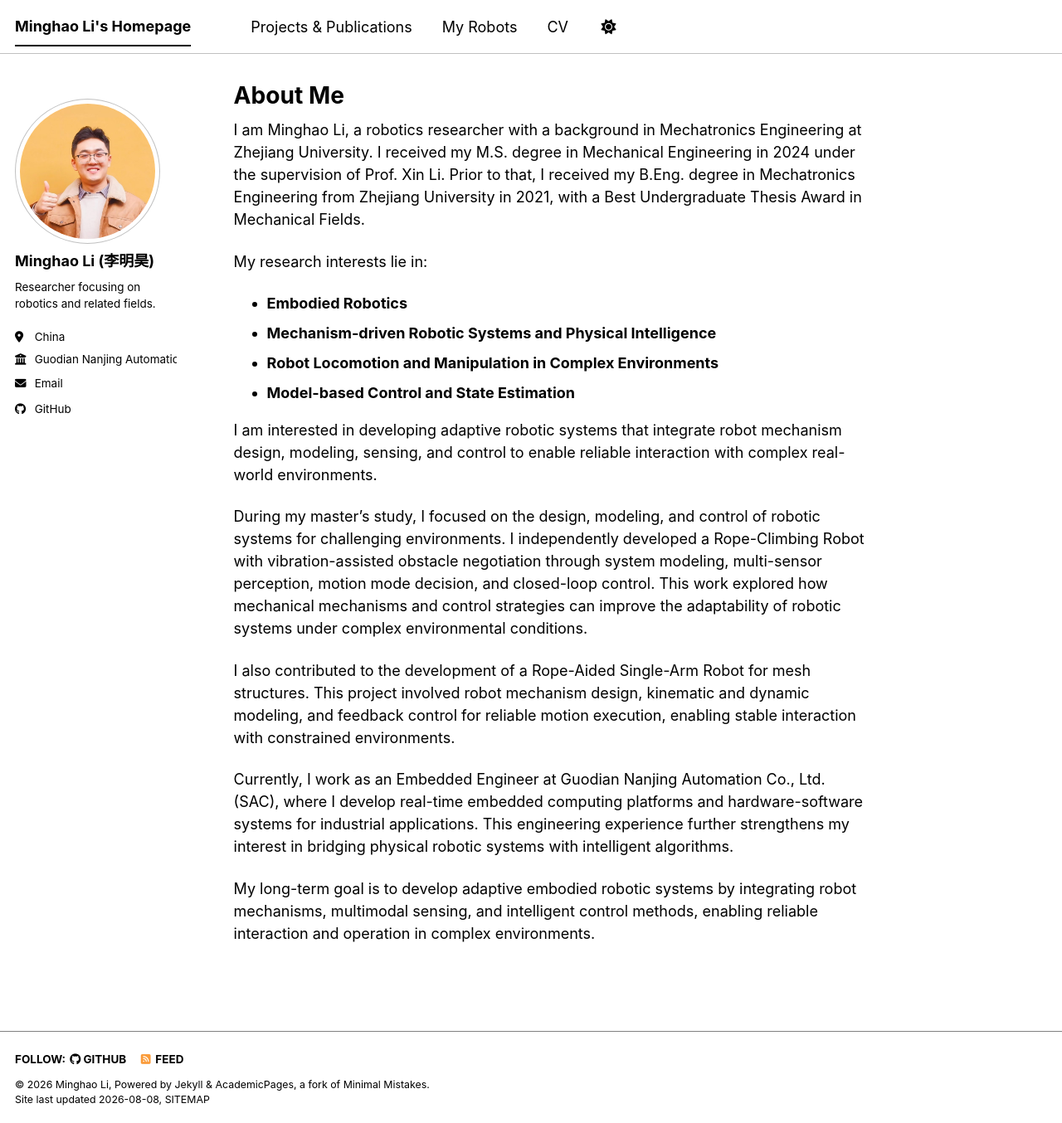
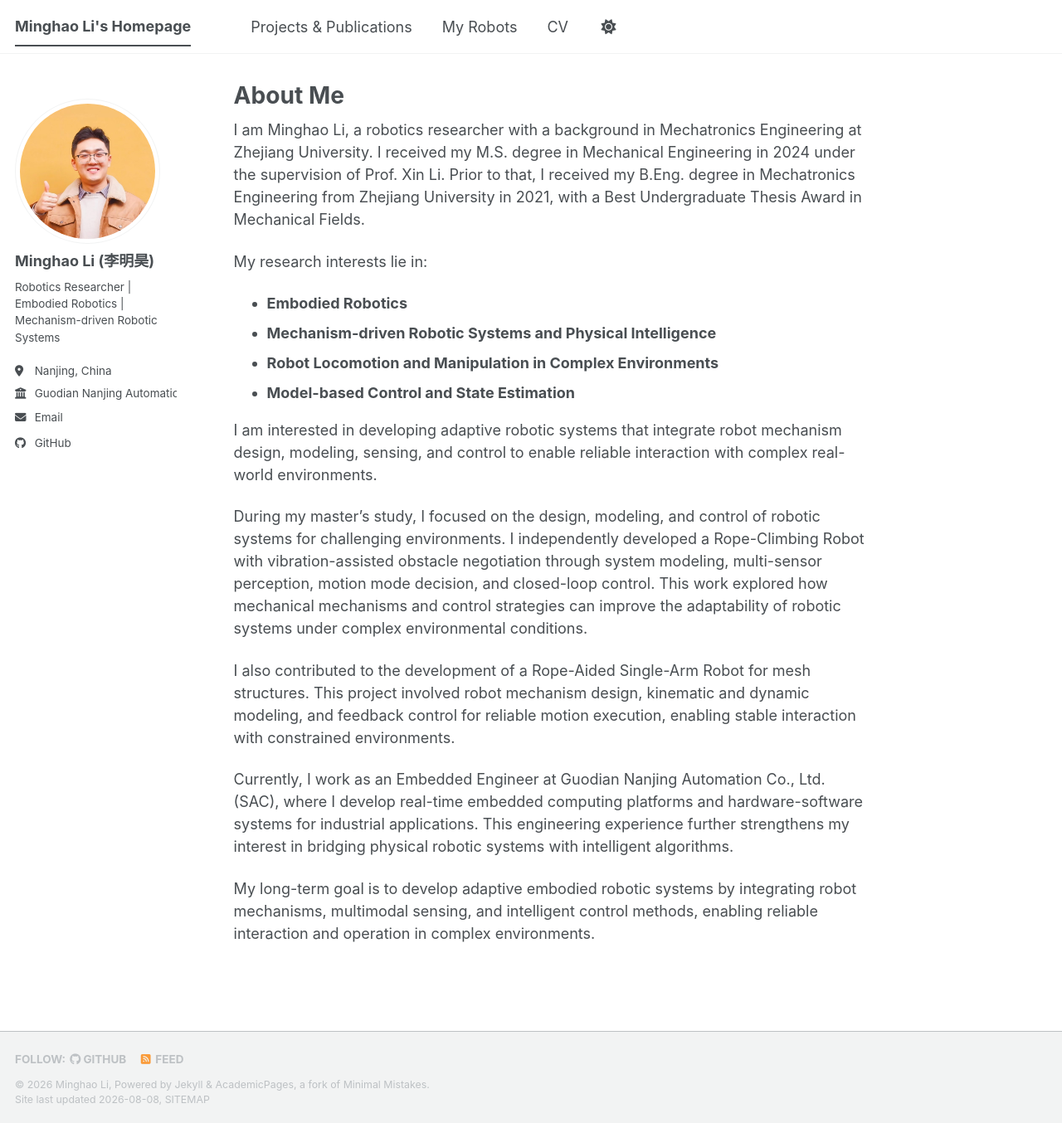
Before and after one commit to lim-0619/lim-0619.github.io, a Jekyll site: the page built from _pages/about.md, in a window 1280 px wide and 1354 px high. Shown: the whole window at 83% size. Built offline with Jekyll 4.4.1, drawn with Linux system fonts in a browser that asks for light colours; a script bundle is joined from its source files by our own code; library files that are not in the unit come from our copies.

Commit message:
修改信息

```diff
--- a/_config.yml
+++ b/_config.yml
@@ -8,7 +8,7 @@
 
 # Basic Site Settings
 locale                   : "en-US"
-site_theme               : "contrast" # The available themes options are "default", "air", "sunrise", "mint", "dirt" and "contrast"
+site_theme               : "default" # The available themes options are "default", "air", "sunrise", "mint", "dirt" and "contrast"
 title                    : "Minghao Li's Homepage"
 title_separator          : "-"
 name                     : &name "Minghao Li"
@@ -25,8 +25,8 @@ author:
   avatar           : "profile1.png"
   name             : "Minghao Li (李明昊)"
   pronouns         : # example: "she/her"
-  bio              : "Researcher focusing on robotics and related fields." # 自行修改个人简介
-  location         : "China" # 自行修改所在地
+  bio              : "Robotics Researcher | Embodied Robotics | Mechanism-driven Robotic Systems" # 自行修改个人简介
+  location         : "Nanjing, China" # 自行修改所在地
   employer         : "Guodian Nanjing Automation Co., Ltd." # 自行修改单位/学校
   uri              : # URL
   email            : "raphael_li@zuaa.zju.edu.cn" # 替换为你的邮箱
```
